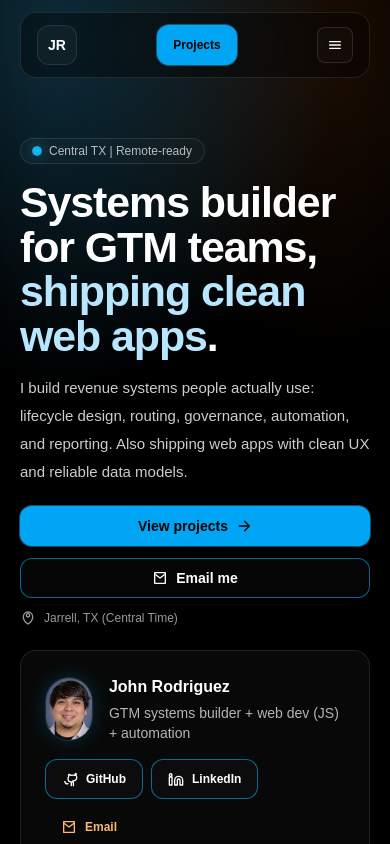
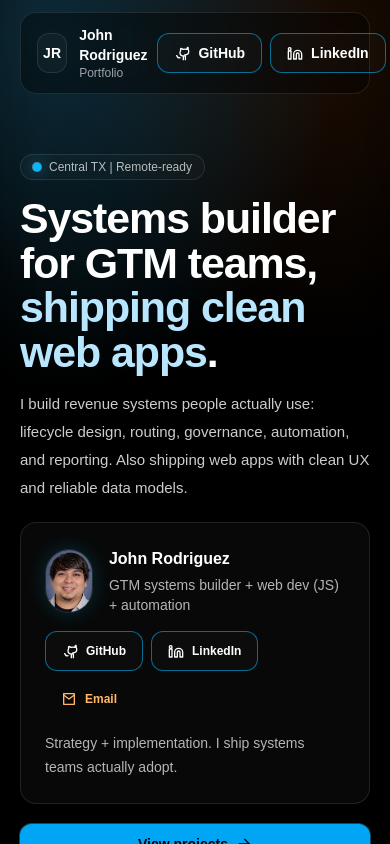
Before and after one commit to OS-DevSource/john-rodriguez-portfolio, a Next.js app: page / in a window 390 px wide. Shown: the top 844 px of the page. Built offline with nearby package versions, Linux system fonts and the light colour scheme.

Commit message:
fix: restore prod-style mobile nav and move hero profile card ahead of CTAs

```diff
--- a/src/app/page.js
+++ b/src/app/page.js
@@ -145,19 +145,6 @@ const ICONS = {
       <path d="M16 8a6 6 0 016 6v7h-4v-7a2 2 0 00-4 0v7h-4v-7a6 6 0 016-6z" />
       <path d="M2 9h4v12H2z" />
       <path d="M4 4a2 2 0 110 4 2 2 0 010-4z" />
-    </svg>
-  ),
-  menu: (p) => (
-    <svg {...p}>
-      <path d="M4 7h16" />
-      <path d="M4 12h16" />
-      <path d="M4 17h16" />
-    </svg>
-  ),
-  x: (p) => (
-    <svg {...p}>
-      <path d="M6 6l12 12" />
-      <path d="M18 6L6 18" />
     </svg>
   ),
 };
@@ -316,26 +303,8 @@ function ProfileSummary({ mailto }) {
   );
 }
 
-function Nav({
-  items,
-  activeId,
-  scrolled,
-  onGo,
-  isMobileMenuOpen,
-  onToggleMobileMenu,
-  onCloseMobileMenu,
-}) {
+function Nav({ items, activeId, scrolled, onGo }) {
   return (
-    <div className="relative">
-      {isMobileMenuOpen ? (
-        <button
-          type="button"
-          aria-label="Close menu"
-          onClick={onCloseMobileMenu}
-          className="fixed inset-0 z-40 bg-black/60 md:hidden"
-        />
-      ) : null}
-
     <div
       className={cx(
         "rounded-2xl border border-white/10",
@@ -343,7 +312,7 @@ function Nav({
         "px-4 py-3"
       )}
     >
-        <div className="hidden items-center justify-between md:flex">
+      <div className="flex items-center justify-between">
         <button
           type="button"
           onClick={() => onGo("home")}
@@ -390,76 +359,6 @@ function Nav({
             <Icon name="github" className="h-4 w-4" /> GitHub
           </Button>
           <Button as="a" href={COPY.linkedin} variant="secondary" className="hidden sm:inline-flex">
-              <Icon name="linkedin" className="h-4 w-4" /> LinkedIn
-            </Button>
-          </div>
-        </div>
-
-        <div className="flex items-center justify-between gap-2 md:hidden">
-          <button
-            type="button"
-            onClick={() => onGo("home")}
-            className="flex h-10 w-10 items-center justify-center rounded-xl border border-white/10 bg-white/[0.03] text-sm font-extrabold text-white"
-            aria-label="Go to home section"
-          >
-            JR
-          </button>
-
-          <Button type="button" onClick={() => onGo("projects")} className="h-9 px-4 text-xs">
-            Projects
-          </Button>
-
-          <button
-            type="button"
-            aria-expanded={isMobileMenuOpen}
-            aria-controls="mobile-menu-panel"
-            aria-label={isMobileMenuOpen ? "Close menu" : "Open menu"}
-            onClick={onToggleMobileMenu}
-            className="grid h-9 w-9 place-items-center rounded-lg border border-white/12 bg-white/[0.02] text-white transition hover:border-white/25"
-          >
-            <Icon name={isMobileMenuOpen ? "x" : "menu"} className="h-4 w-4" />
-          </button>
-        </div>
-      </div>
-
-      <div
-        id="mobile-menu-panel"
-        className={cx(
-          "absolute inset-x-0 top-[calc(100%+8px)] z-50 rounded-2xl border border-white/12 bg-black/90 p-4 backdrop-blur-lg transition duration-200 md:hidden",
-          isMobileMenuOpen
-            ? "pointer-events-auto translate-y-0 opacity-100"
-            : "pointer-events-none -translate-y-2 opacity-0"
-        )}
-      >
-        <div className="grid gap-2">
-          {items.map((it) => {
-            const active = it.id === activeId;
-            return (
-              <button
-                key={it.id}
-                type="button"
-                onClick={() => {
-                  onGo(it.id);
-                  onCloseMobileMenu();
-                }}
-                className={cx(
-                  "w-full rounded-xl border px-3 py-2.5 text-left text-sm font-semibold transition",
-                  active
-                    ? "border-sky-400/45 bg-sky-400/10 text-white"
-                    : "border-white/12 bg-white/[0.02] text-white/85 hover:border-white/25"
-                )}
-              >
-                {it.label}
-              </button>
-            );
-          })}
-        </div>
-
-        <div className="mt-3 grid grid-cols-2 gap-2">
-          <Button as="a" href={COPY.github} variant="secondary" className="h-9 justify-center px-3 text-xs">
-            <Icon name="github" className="h-4 w-4" /> GitHub
-          </Button>
-          <Button as="a" href={COPY.linkedin} variant="secondary" className="h-9 justify-center px-3 text-xs">
             <Icon name="linkedin" className="h-4 w-4" /> LinkedIn
           </Button>
         </div>
@@ -513,7 +412,6 @@ export default function PortfolioPage() {
 
   const [scrolled, setScrolled] = useState(false);
   const [canHover, setCanHover] = useState(false);
-  const [isMobileMenuOpen, setMobileMenuOpen] = useState(false);
   const [spotlightSize, setSpotlightSize] = useState(SPOTLIGHT_SIZE_DESKTOP);
   const [heroGlowFactor, setHeroGlowFactor] = useState(1);
   const [glow, setGlow] = useState({ x: -9999, y: -9999, active: false });
@@ -612,34 +510,9 @@ export default function PortfolioPage() {
     };
   }, []);
 
-  useEffect(() => {
-    const onKeyDown = (event) => {
-      if (event.key === "Escape") {
-        setMobileMenuOpen(false);
-      }
-    };
-
-    window.addEventListener("keydown", onKeyDown);
-    return () => window.removeEventListener("keydown", onKeyDown);
-  }, []);
-
-  useEffect(() => {
-    const desktopMq = window.matchMedia("(min-width: 768px)");
-    const onDesktop = () => {
-      if (desktopMq.matches) {
-        setMobileMenuOpen(false);
-      }
-    };
-
-    onDesktop();
-    desktopMq.addEventListener?.("change", onDesktop);
-    return () => desktopMq.removeEventListener?.("change", onDesktop);
-  }, []);
-
   const go = (id) => {
     const el = document.getElementById(id);
     if (!el) return;
-    setMobileMenuOpen(false);
     el.scrollIntoView({ behavior: reducedMotion ? "auto" : "smooth", block: "start" });
   };
 
@@ -696,15 +569,7 @@ export default function PortfolioPage() {
 
         <div className={cx("relative z-10", TOKENS.container)}>
           <header className="sticky top-0 z-50 -mx-5 px-5 py-3 sm:-mx-8 sm:px-8 sm:py-4">
-            <Nav
-              items={sections}
-              activeId={activeId}
-              scrolled={scrolled}
-              onGo={go}
-              isMobileMenuOpen={isMobileMenuOpen}
-              onToggleMobileMenu={() => setMobileMenuOpen((prev) => !prev)}
-              onCloseMobileMenu={() => setMobileMenuOpen(false)}
-            />
+            <Nav items={sections} activeId={activeId} scrolled={scrolled} onGo={go} />
           </header>
 
           <main className={TOKENS.sectionY}>
@@ -732,6 +597,10 @@ export default function PortfolioPage() {
 
                     <p className={cx(TOKENS.body, "mt-5 max-w-2xl max-md:mt-4 max-md:max-w-full")}>{COPY.subhead}</p>
 
+                    <div className="mt-5 md:hidden">
+                      <ProfileSummary mailto={mailto} />
+                    </div>
+
                     <div className="mt-7 flex flex-wrap items-center gap-3 max-md:mt-5 max-md:flex-col max-md:items-stretch">
                       <Button onClick={() => go("projects")} className="max-md:w-full">
                         View projects <Icon name="arrow" className="h-4 w-4" />
@@ -745,7 +614,7 @@ export default function PortfolioPage() {
                     </div>
                   </div>
 
-                  <div className="min-w-0 md:pt-2">
+                  <div className="hidden min-w-0 md:block md:pt-2">
                     <ProfileSummary mailto={mailto} />
                   </div>
                 </div>
```
Lines whose indentation alone changed are shown as unchanged.
